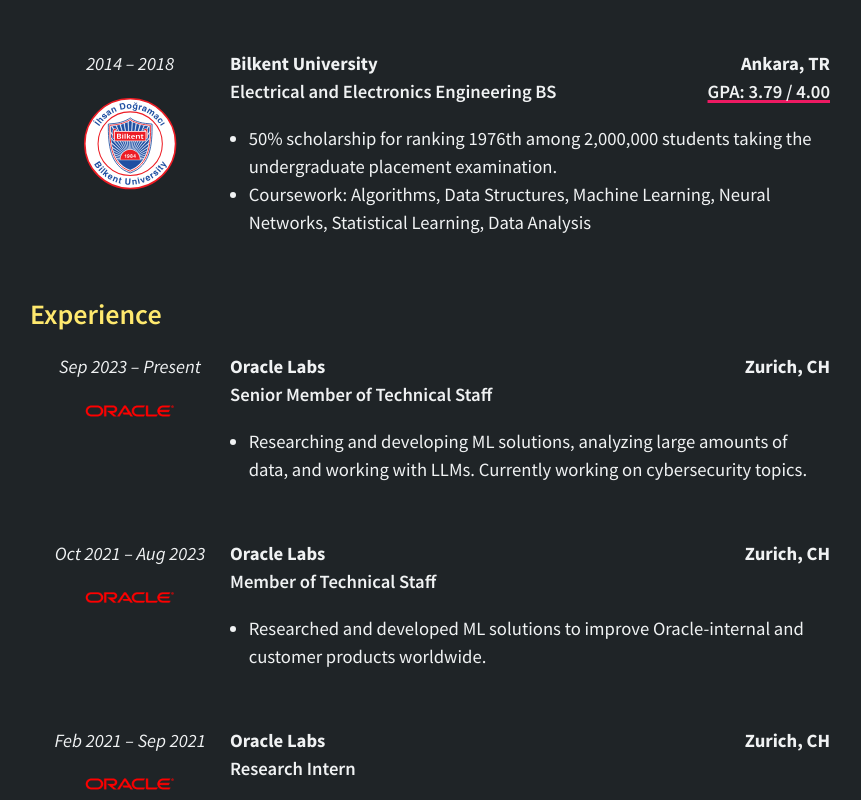
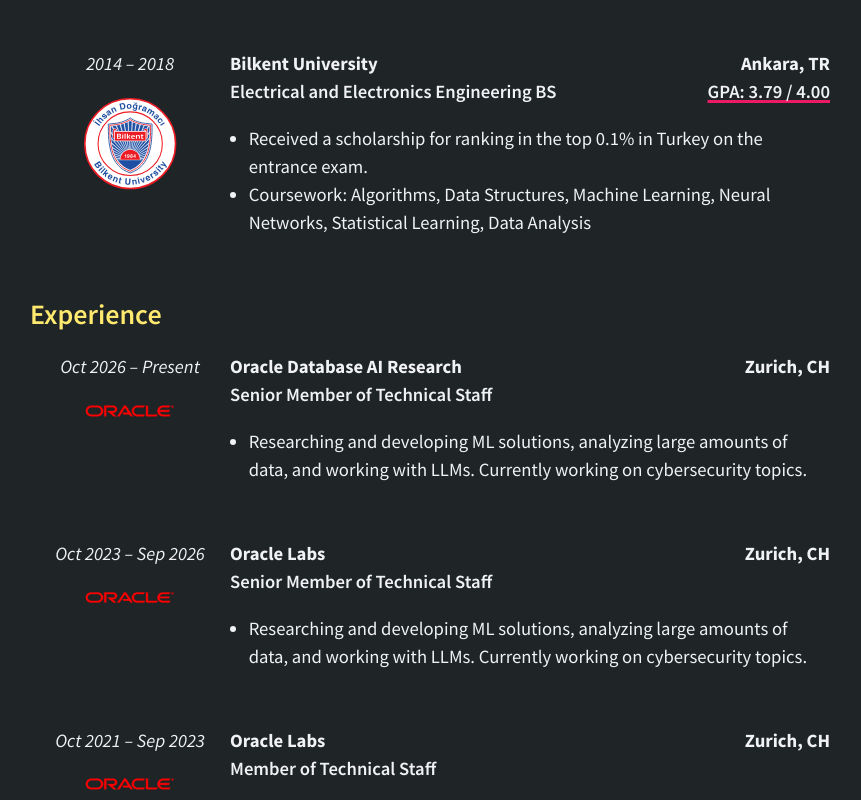
Before and after one commit to dogatekin/dogatekin.github.io, a SvelteKit app: page /resume in a window 1280 px wide. Shown: the part 440-1240 px from the top of the page, without its empty margins (210-1071 px from the left). Built offline with nearby package versions, Linux system fonts and the light colour scheme.

Commit message:
Small updates

```diff
--- a/src/lib/Typed.svelte
+++ b/src/lib/Typed.svelte
@@ -21,7 +21,7 @@
 	<div id="typed-strings" style="display: none;">
 		<p>I am a computer scientist.</p>
 		<p>I did a Master's at <a href="https://www.epfl.ch/en/">EPFL</a>.</p>
-		<p>I am a senior research engineer at <a href="https://labs.oracle.com/">Oracle Labs</a>.</p>
+		<p>I am a principal researcher & engineer at Oracle.</p>
 		<p>I am interested in <a href="{base}/blog/makemore-jax/">artificial intelligence</a>.</p>
 		<p>I can juggle <s>2</s> <s>3</s> 4 balls.</p>
 		<p>I have been playing the piano for a few years.</p>
--- a/src/routes/resume/+page.svelte
+++ b/src/routes/resume/+page.svelte
@@ -24,7 +24,7 @@
 		<ul>
 			<li>
 				<strong>
-					Graduated 1st in my class with the highest GPA in the Computer Science department.
+					Graduated 1st in my class (highest GPA in the Computer Science department).
 				</strong>
 			</li>
 			<li>
@@ -45,8 +45,7 @@
 	>
 		<ul>
 			<li>
-				50% scholarship for ranking 1976th among 2,000,000 students taking the undergraduate
-				placement examination.
+				Received a scholarship for ranking in the top 0.1% in Turkey on the entrance exam.
 			</li>
 			<li>
 				Coursework: Algorithms, Data Structures, Machine Learning, Neural Networks, Statistical
@@ -58,10 +57,10 @@
 	<h2>Experience</h2>
 
 	<Experience
-		name="Oracle Labs"
+		name="Oracle Database AI Research"
 		lightlogo="{base}/resume/oracle.png"
 		darklogo="{base}/resume/oracle.png"
-		dates="Sep 2023 – Present"
+		dates="Oct 2026 – Present"
 		location="Zurich, CH"
 		role="Senior Member of Technical Staff"
 		gpa=""
@@ -77,7 +76,23 @@
 		name="Oracle Labs"
 		lightlogo="{base}/resume/oracle.png"
 		darklogo="{base}/resume/oracle.png"
-		dates="Oct 2021 – Aug 2023"
+		dates="Oct 2023 – Sep 2026"
+		location="Zurich, CH"
+		role="Senior Member of Technical Staff"
+		gpa=""
+	>
+		<ul>
+			<li>
+				Researching and developing ML solutions, analyzing large amounts of data, and working with LLMs. Currently working on cybersecurity topics.
+			</li>
+		</ul>
+	</Experience>
+
+	<Experience
+		name="Oracle Labs"
+		lightlogo="{base}/resume/oracle.png"
+		darklogo="{base}/resume/oracle.png"
+		dates="Oct 2021 – Sep 2023"
 		location="Zurich, CH"
 		role="Member of Technical Staff"
 		gpa=""
```
